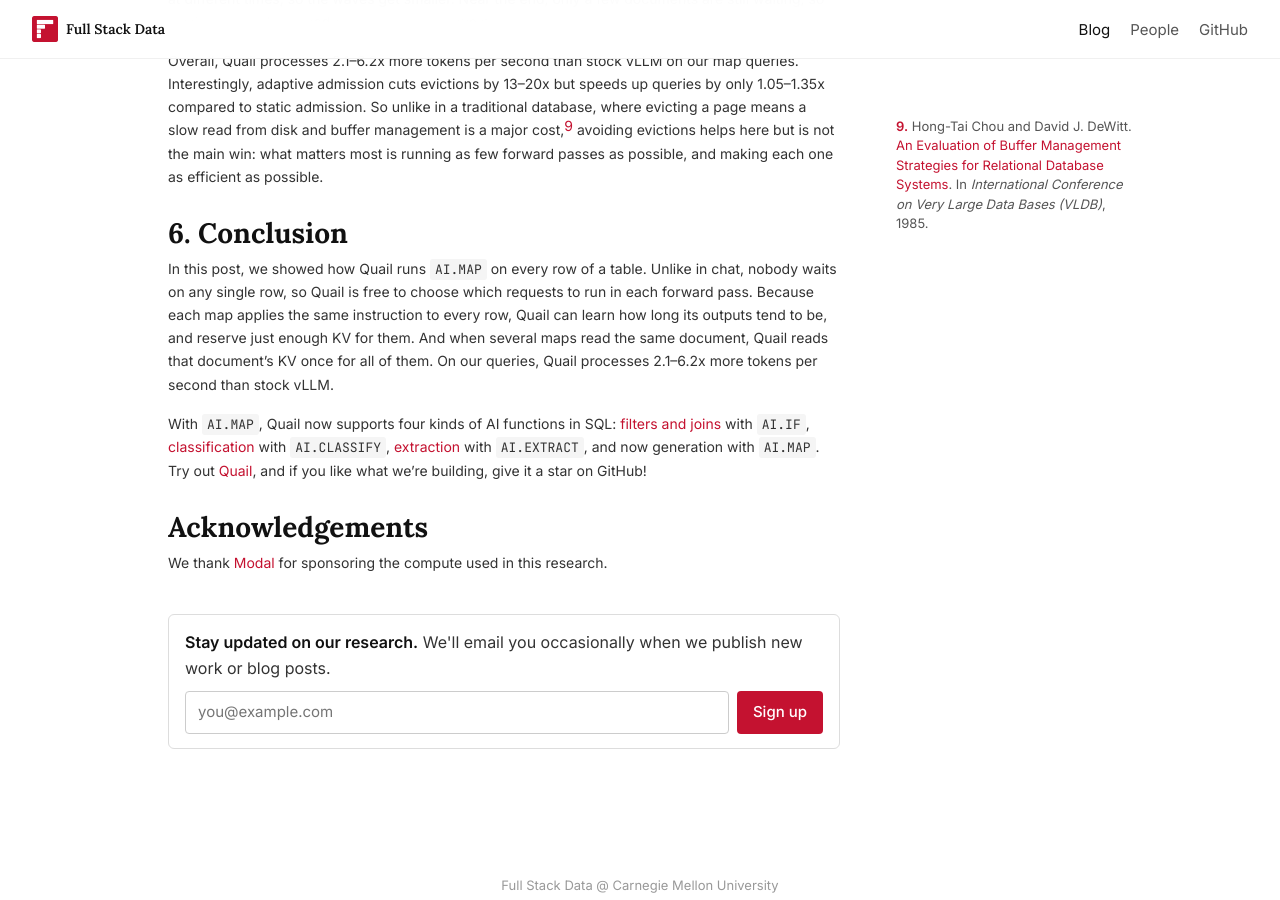
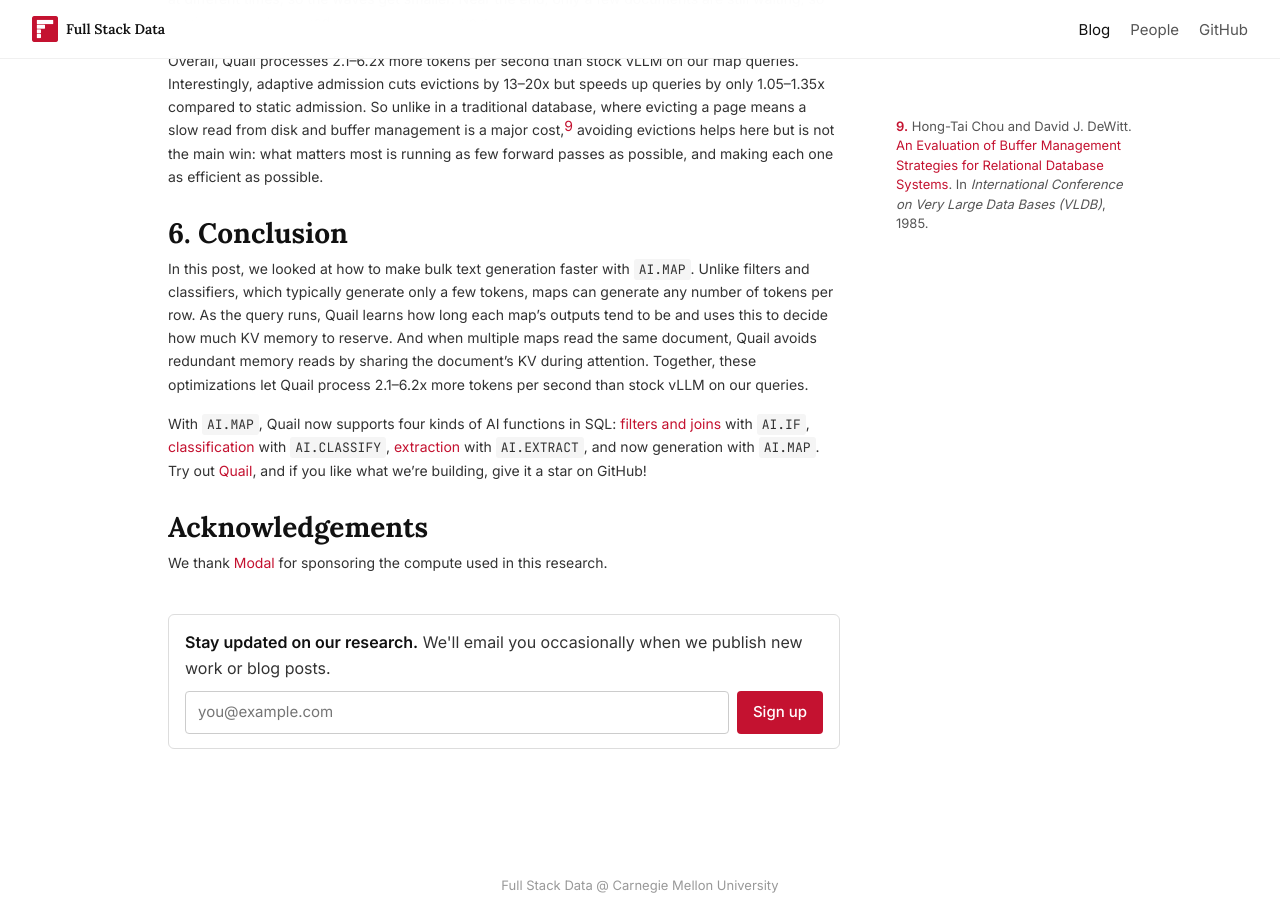
Before and after one commit to fsdatalab/fsdatalab.github.io, a Jekyll site: the page built from _posts/2026-11-03-ai-map.md, in a window 1280 px wide and 900 px high, scrolled down 10623 px. Built offline with Jekyll 4.4.1, drawn with Linux system fonts in a browser that asks for light colours.

Commit message:
Use Shreya's wording for the AI.MAP conclusion
Co-Authored-By: Claude Opus 5.5 <noreply@anthropic.com>
Claude-Session: https://claude.ai/code/session_012G22YMQssRfNYLRetzTaCz

```diff
--- a/_posts/2026-11-03-ai-map.md
+++ b/_posts/2026-11-03-ai-map.md
@@ -275,7 +275,7 @@ Overall, Quail processes 2.1–6.2x more tokens per second than stock vLLM on ou
 
 # 6. Conclusion
 
-In this post, we showed how Quail runs `AI.MAP` on every row of a table. Unlike in chat, nobody waits on any single row, so Quail is free to choose which requests to run in each forward pass. Because each map applies the same instruction to every row, Quail can learn how long its outputs tend to be, and reserve just enough KV for them. And when several maps read the same document, Quail reads that document's KV once for all of them. On our queries, Quail processes 2.1–6.2x more tokens per second than stock vLLM.
+In this post, we looked at how to make bulk text generation faster with `AI.MAP`. Unlike filters and classifiers, which typically generate only a few tokens, maps can generate any number of tokens per row. As the query runs, Quail learns how long each map's outputs tend to be and uses this to decide how much KV memory to reserve. And when multiple maps read the same document, Quail avoids redundant memory reads by sharing the document's KV during attention. Together, these optimizations let Quail process 2.1–6.2x more tokens per second than stock vLLM on our queries.
 
 With `AI.MAP`, Quail now supports four kinds of AI functions in SQL: [filters and joins]({{ '/blog/introducing-quail/' | relative_url }}) with `AI.IF`, [classification]({{ '/blog/ai-classification/' | relative_url }}) with `AI.CLASSIFY`, [extraction]({{ '/blog/ai-extract/' | relative_url }}) with `AI.EXTRACT`, and now generation with `AI.MAP`. Try out [Quail](https://github.com/fsdatalab/quail), and if you like what we're building, give it a star on GitHub!
 
```
